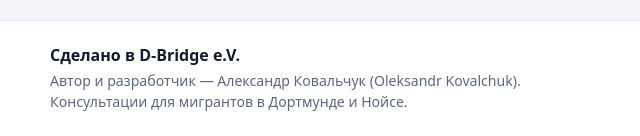
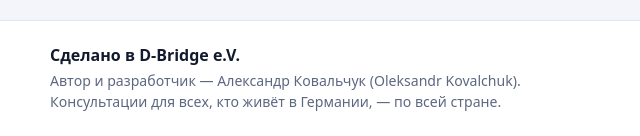
Before and after one commit to D-bridge-IT/b1-trainer, a plain HTML site: page index.html in a window 1280 px wide. Shown: the part 1455-1591 px from the top of the page, 0-640 px from the left. Drawn offline with nearby package versions, Linux system fonts and the light colour scheme.

Commit message:
Add files via upload

```diff
--- a/index.html
+++ b/index.html
@@ -30,7 +30,7 @@
 <main id="app" class="wrap"><p class="muted">Загрузка…</p></main>
 <footer class="site-foot">
   <div class="sf-in">
-    <div class="sf-who"><b>Сделано в D-Bridge e.V.</b><span>Автор и разработчик — Александр Ковальчук (Oleksandr Kovalchuk). Консультации для мигрантов в Дортмунде и Нойсе.</span></div>
+    <div class="sf-who"><b>Сделано в D-Bridge e.V.</b><span>Автор и разработчик — Александр Ковальчук (Oleksandr Kovalchuk). Консультации для всех, кто живёт в Германии, — по всей стране.</span></div>
     <div class="sf-links"><a href="https://d-bridge.eu" target="_blank" rel="noopener">d-bridge.eu</a><a href="mailto:info@d-bridge.eu">info@d-bridge.eu</a><a href="tel:+4917684918760">+49 176 84918760</a></div>
   </div>
 </footer>
```
